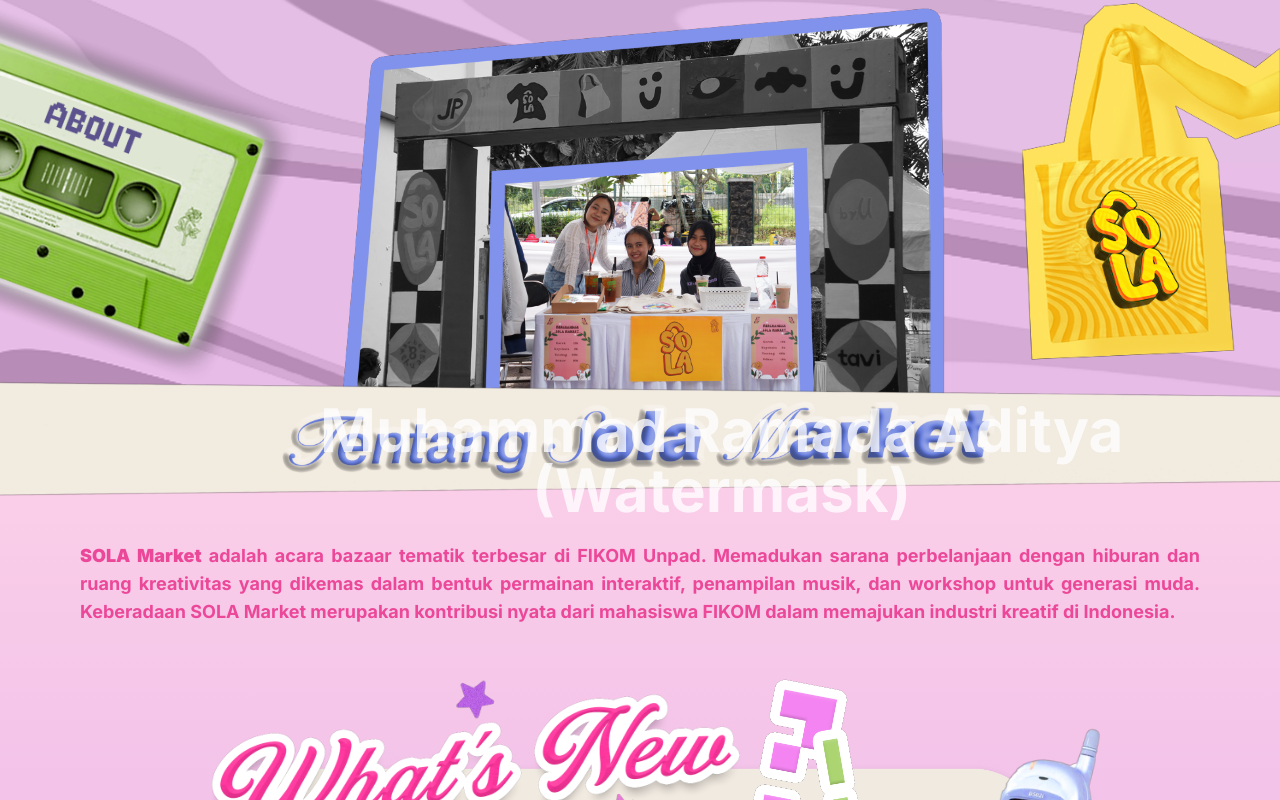
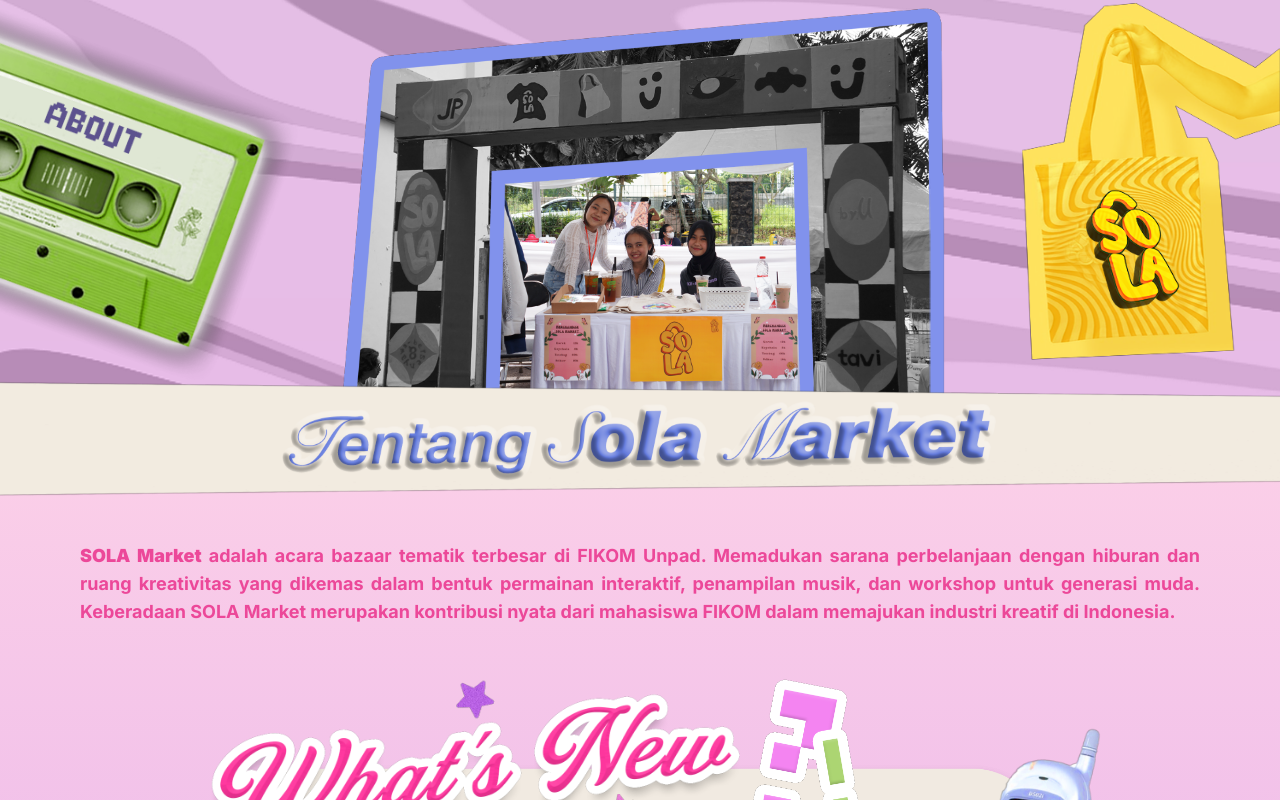
Before and after one commit to ZeroNoSho/ministore, a Next.js app: page / in a window 1280 px wide. Shown: the top 800 px of the page. Built offline with nearby package versions, Linux system fonts and the light colour scheme.

Commit message:
Please enter the commit message for your changes. Lines starting  with '' will be ignored, and an empty message aborts the commit.
 On branch main
 Your branch is up to date with 'origin/main'.

 Changes to be committed:
	modified:   app/page.js

```diff
--- a/app/page.js
+++ b/app/page.js
@@ -410,12 +410,6 @@
           </div>
         </div>
       </div>
-      <div className="fixed top-[50%] left-[25%] text-6xl font-bold watermask max-[720px]:text-2xl">
-        <h1 className="text-center ">
-          Muhammad Ramada Aditya <br />
-          (Watermask)
-        </h1>
-      </div>
     </div>
   );
 }
```
